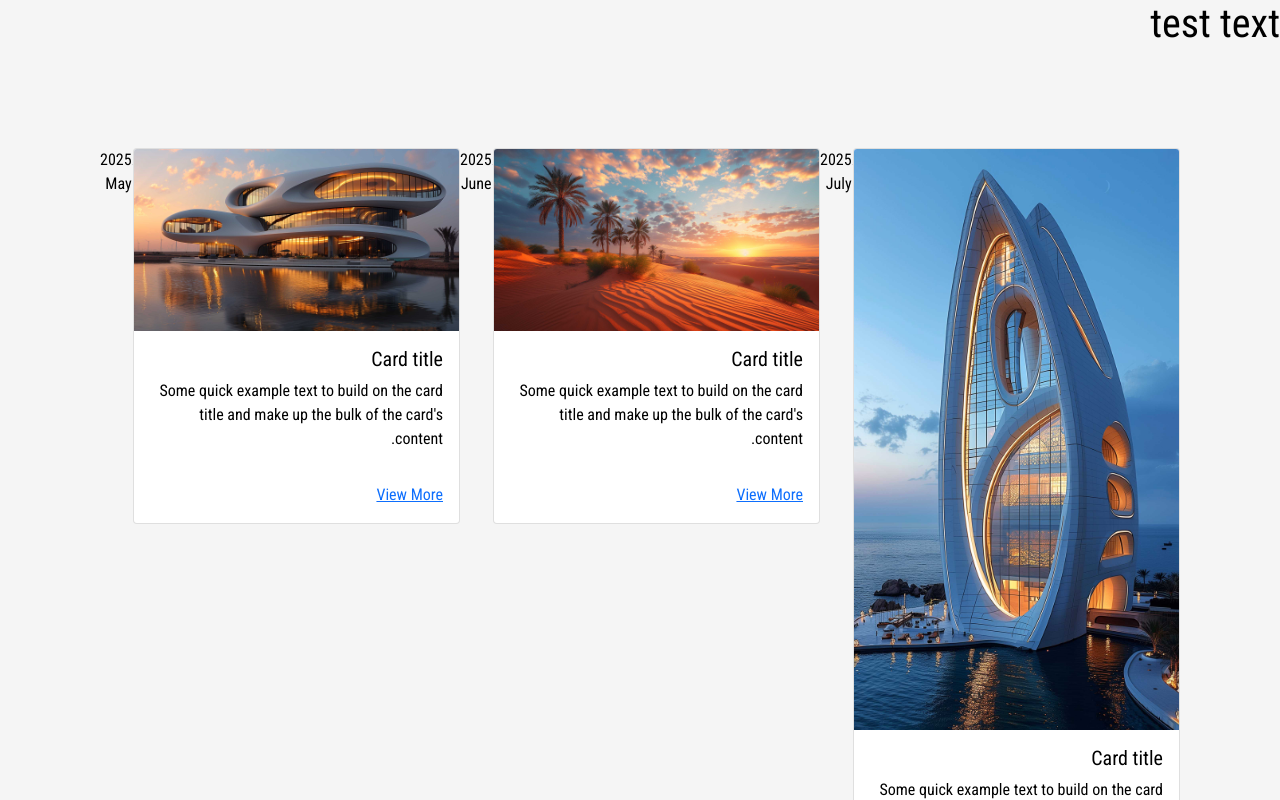
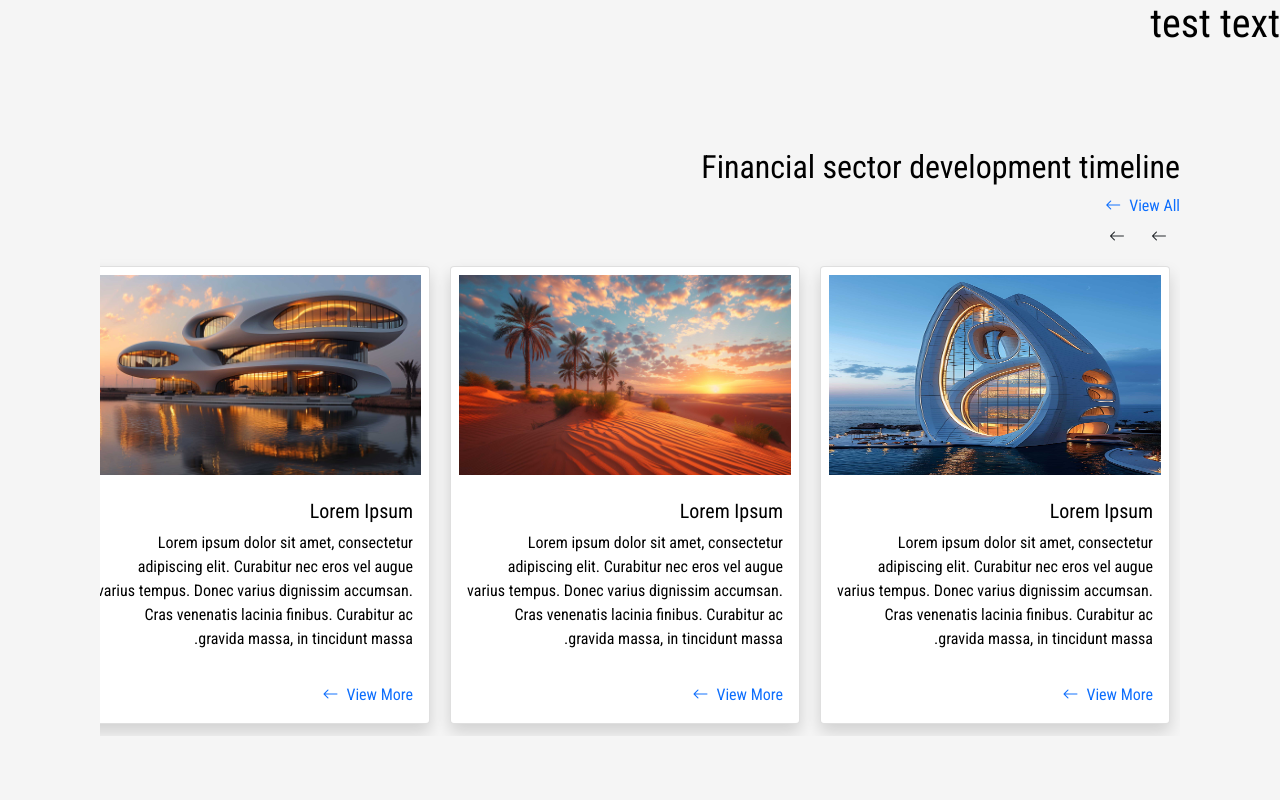
Before and after one commit to Csongi8916/webtown-app, a React (Vite) app: page / in a window 1280 px wide. Shown: the top 800 px of the page. Built offline with nearby package versions, Linux system fonts and the light colour scheme.

Commit message:
Card and Timeline components basically works

```diff
--- a/data/masonry.js
+++ b/data/masonry.js
@@ -14,43 +14,43 @@ const data = [
   {
     maxHeight: 70,
     data: [
-      { id: 1, title:'Lorem Ipsum', image: img010, height: 25, date: '2025 July', description: 'Lorem ipsum dolor sit amet, consectetur adipiscing elit. Curabitur nec eros vel augue varius tempus. Donec varius dignissim accumsan. Cras venenatis lacinia finibus. Curabitur ac gravida massa, in tincidunt massa. Nulla at diam vitae orci mattis mattis. Donec sit amet nisl id risus posuere tempus.' },
-      { id: 2, title:'Lorem Ipsum', image: img003, height: 10, date: '2025 June', description: 'Lorem ipsum dolor sit amet, consectetur adipiscing elit. Curabitur nec eros vel augue varius tempus. Donec varius dignissim accumsan. Cras venenatis lacinia finibus. Curabitur ac gravida massa, in tincidunt massa. Nulla at diam vitae orci mattis mattis. Donec sit amet nisl id risus posuere tempus.' },
-      { id: 3, title:'Lorem Ipsum', image: img002, height: 15, date: '2025 May', description: 'Lorem ipsum dolor sit amet, consectetur adipiscing elit. Curabitur nec eros vel augue varius tempus. Donec varius dignissim accumsan. Cras venenatis lacinia finibus. Curabitur ac gravida massa, in tincidunt massa. Nulla at diam vitae orci mattis mattis. Donec sit amet nisl id risus posuere tempus.' },
-      { id: 4, title:'Lorem Ipsum', image: img001, height: 20, date: '2025 April', description: 'Lorem ipsum dolor sit amet, consectetur adipiscing elit. Curabitur nec eros vel augue varius tempus. Donec varius dignissim accumsan. Cras venenatis lacinia finibus. Curabitur ac gravida massa, in tincidunt massa. Nulla at diam vitae orci mattis mattis. Donec sit amet nisl id risus posuere tempus.' },
+      { id: 1, title:'Lorem Ipsum', image: img010, height: 25, date: '2025 July', description: 'Lorem ipsum dolor sit amet, consectetur adipiscing elit. Curabitur nec eros vel augue varius tempus. Donec varius dignissim accumsan. Cras venenatis lacinia finibus. Curabitur ac gravida massa, in tincidunt massa.' },
+      { id: 2, title:'Lorem Ipsum', image: img003, height: 10, date: '2025 June', description: 'Lorem ipsum dolor sit amet, consectetur adipiscing elit. Curabitur nec eros vel augue varius tempus. Donec varius dignissim accumsan. Cras venenatis lacinia finibus. Curabitur ac gravida massa, in tincidunt massa.' },
+      { id: 3, title:'Lorem Ipsum', image: img002, height: 15, date: '2025 May', description: 'Lorem ipsum dolor sit amet, consectetur adipiscing elit. Curabitur nec eros vel augue varius tempus. Donec varius dignissim accumsan. Cras venenatis lacinia finibus. Curabitur ac gravida massa, in tincidunt massa.' },
+      { id: 4, title:'Lorem Ipsum', image: img001, height: 20, date: '2025 April', description: 'Lorem ipsum dolor sit amet, consectetur adipiscing elit. Curabitur nec eros vel augue varius tempus. Donec varius dignissim accumsan. Cras venenatis lacinia finibus. Curabitur ac gravida massa, in tincidunt massa.' },
     ]
   },
   {
     data: [
-      { id: 5, title:'Lorem Ipsum', image: img003, height: 10, date: '2025 March', description: 'Lorem ipsum dolor sit amet, consectetur adipiscing elit. Curabitur nec eros vel augue varius tempus. Donec varius dignissim accumsan. Cras venenatis lacinia finibus. Curabitur ac gravida massa, in tincidunt massa. Nulla at diam vitae orci mattis mattis. Donec sit amet nisl id risus posuere tempus.' },
-      { id: 6, title:'Lorem Ipsum', image: img001, height: 18, date: '2025 February', description: 'Lorem ipsum dolor sit amet, consectetur adipiscing elit. Curabitur nec eros vel augue varius tempus. Donec varius dignissim accumsan. Cras venenatis lacinia finibus. Curabitur ac gravida massa, in tincidunt massa. Nulla at diam vitae orci mattis mattis. Donec sit amet nisl id risus posuere tempus.' },
-      { id: 7, title:'Lorem Ipsum', image: img004, height: 10, date: '2025 January', description: 'Lorem ipsum dolor sit amet, consectetur adipiscing elit. Curabitur nec eros vel augue varius tempus. Donec varius dignissim accumsan. Cras venenatis lacinia finibus. Curabitur ac gravida massa, in tincidunt massa. Nulla at diam vitae orci mattis mattis. Donec sit amet nisl id risus posuere tempus.' },
-      { id: 8, title:'Lorem Ipsum', image: img011, height: 17, date: '2024 December', description: 'Lorem ipsum dolor sit amet, consectetur adipiscing elit. Curabitur nec eros vel augue varius tempus. Donec varius dignissim accumsan. Cras venenatis lacinia finibus. Curabitur ac gravida massa, in tincidunt massa. Nulla at diam vitae orci mattis mattis. Donec sit amet nisl id risus posuere tempus.' },
-      { id: 9, title:'Lorem Ipsum', image: img004, height: 15, date: '2024 November', description: 'Lorem ipsum dolor sit amet, consectetur adipiscing elit. Curabitur nec eros vel augue varius tempus. Donec varius dignissim accumsan. Cras venenatis lacinia finibus. Curabitur ac gravida massa, in tincidunt massa. Nulla at diam vitae orci mattis mattis. Donec sit amet nisl id risus posuere tempus.' },
+      { id: 5, title:'Lorem Ipsum', image: img003, height: 10, date: '2025 March', description: 'Lorem ipsum dolor sit amet, consectetur adipiscing elit. Curabitur nec eros vel augue varius tempus. Donec varius dignissim accumsan. Cras venenatis lacinia finibus. Curabitur ac gravida massa, in tincidunt massa.' },
+      { id: 6, title:'Lorem Ipsum', image: img001, height: 18, date: '2025 February', description: 'Lorem ipsum dolor sit amet, consectetur adipiscing elit. Curabitur nec eros vel augue varius tempus. Donec varius dignissim accumsan. Cras venenatis lacinia finibus. Curabitur ac gravida massa, in tincidunt massa.' },
+      { id: 7, title:'Lorem Ipsum', image: img004, height: 10, date: '2025 January', description: 'Lorem ipsum dolor sit amet, consectetur adipiscing elit. Curabitur nec eros vel augue varius tempus. Donec varius dignissim accumsan. Cras venenatis lacinia finibus. Curabitur ac gravida massa, in tincidunt massa.' },
+      { id: 8, title:'Lorem Ipsum', image: img011, height: 17, date: '2024 December', description: 'Lorem ipsum dolor sit amet, consectetur adipiscing elit. Curabitur nec eros vel augue varius tempus. Donec varius dignissim accumsan. Cras venenatis lacinia finibus. Curabitur ac gravida massa, in tincidunt massa.' },
+      { id: 9, title:'Lorem Ipsum', image: img004, height: 15, date: '2024 November', description: 'Lorem ipsum dolor sit amet, consectetur adipiscing elit. Curabitur nec eros vel augue varius tempus. Donec varius dignissim accumsan. Cras venenatis lacinia finibus. Curabitur ac gravida massa, in tincidunt massa.' },
     ]
   },
   {
     data: [
-      { id: 10, title:'Lorem Ipsum', image: img002, height: 10, date: '2024 October', description: 'Lorem ipsum dolor sit amet, consectetur adipiscing elit. Curabitur nec eros vel augue varius tempus. Donec varius dignissim accumsan. Cras venenatis lacinia finibus. Curabitur ac gravida massa, in tincidunt massa. Nulla at diam vitae orci mattis mattis. Donec sit amet nisl id risus posuere tempus.' },
-      { id: 11, title:'Lorem Ipsum', image: img006, height: 10, date: '2024 September', description: 'Lorem ipsum dolor sit amet, consectetur adipiscing elit. Curabitur nec eros vel augue varius tempus. Donec varius dignissim accumsan. Cras venenatis lacinia finibus. Curabitur ac gravida massa, in tincidunt massa. Nulla at diam vitae orci mattis mattis. Donec sit amet nisl id risus posuere tempus.' },
-      { id: 12, title:'Lorem Ipsum', image: img011, height: 25, date: '2024 August', description: 'Lorem ipsum dolor sit amet, consectetur adipiscing elit. Curabitur nec eros vel augue varius tempus. Donec varius dignissim accumsan. Cras venenatis lacinia finibus. Curabitur ac gravida massa, in tincidunt massa. Nulla at diam vitae orci mattis mattis. Donec sit amet nisl id risus posuere tempus.' },
-      { id: 13, title:'Lorem Ipsum', image: img005, height: 15, date: '2024 July', description: 'Lorem ipsum dolor sit amet, consectetur adipiscing elit. Curabitur nec eros vel augue varius tempus. Donec varius dignissim accumsan. Cras venenatis lacinia finibus. Curabitur ac gravida massa, in tincidunt massa. Nulla at diam vitae orci mattis mattis. Donec sit amet nisl id risus posuere tempus.' },
-      { id: 14, title:'Lorem Ipsum', image: img002, height: 10, date: '2024 June', description: 'Lorem ipsum dolor sit amet, consectetur adipiscing elit. Curabitur nec eros vel augue varius tempus. Donec varius dignissim accumsan. Cras venenatis lacinia finibus. Curabitur ac gravida massa, in tincidunt massa. Nulla at diam vitae orci mattis mattis. Donec sit amet nisl id risus posuere tempus.' },
+      { id: 10, title:'Lorem Ipsum', image: img002, height: 10, date: '2024 October', description: 'Lorem ipsum dolor sit amet, consectetur adipiscing elit. Curabitur nec eros vel augue varius tempus. Donec varius dignissim accumsan. Cras venenatis lacinia finibus. Curabitur ac gravida massa, in tincidunt massa.' },
+      { id: 11, title:'Lorem Ipsum', image: img006, height: 10, date: '2024 September', description: 'Lorem ipsum dolor sit amet, consectetur adipiscing elit. Curabitur nec eros vel augue varius tempus. Donec varius dignissim accumsan. Cras venenatis lacinia finibus. Curabitur ac gravida massa, in tincidunt massa.' },
+      { id: 12, title:'Lorem Ipsum', image: img011, height: 25, date: '2024 August', description: 'Lorem ipsum dolor sit amet, consectetur adipiscing elit. Curabitur nec eros vel augue varius tempus. Donec varius dignissim accumsan. Cras venenatis lacinia finibus. Curabitur ac gravida massa, in tincidunt massa.' },
+      { id: 13, title:'Lorem Ipsum', image: img005, height: 15, date: '2024 July', description: 'Lorem ipsum dolor sit amet, consectetur adipiscing elit. Curabitur nec eros vel augue varius tempus. Donec varius dignissim accumsan. Cras venenatis lacinia finibus. Curabitur ac gravida massa, in tincidunt massa.' },
+      { id: 14, title:'Lorem Ipsum', image: img002, height: 10, date: '2024 June', description: 'Lorem ipsum dolor sit amet, consectetur adipiscing elit. Curabitur nec eros vel augue varius tempus. Donec varius dignissim accumsan. Cras venenatis lacinia finibus. Curabitur ac gravida massa, in tincidunt massa.' },
     ]
   },
   {
     data: [
-      { id: 15, title:'Lorem Ipsum', image: img011, height: 25, date: '2024 May', description: 'Lorem ipsum dolor sit amet, consectetur adipiscing elit. Curabitur nec eros vel augue varius tempus. Donec varius dignissim accumsan. Cras venenatis lacinia finibus. Curabitur ac gravida massa, in tincidunt massa. Nulla at diam vitae orci mattis mattis. Donec sit amet nisl id risus posuere tempus.' },
-      { id: 16, title:'Lorem Ipsum', image: img002, height: 15, date: '2024 April', description: 'Lorem ipsum dolor sit amet, consectetur adipiscing elit. Curabitur nec eros vel augue varius tempus. Donec varius dignissim accumsan. Cras venenatis lacinia finibus. Curabitur ac gravida massa, in tincidunt massa. Nulla at diam vitae orci mattis mattis. Donec sit amet nisl id risus posuere tempus.' },
-      { id: 17, title:'Lorem Ipsum', image: img006, height: 10, date: '2024 March', description: 'Lorem ipsum dolor sit amet, consectetur adipiscing elit. Curabitur nec eros vel augue varius tempus. Donec varius dignissim accumsan. Cras venenatis lacinia finibus. Curabitur ac gravida massa, in tincidunt massa. Nulla at diam vitae orci mattis mattis. Donec sit amet nisl id risus posuere tempus.' },
-      { id: 18, title:'Lorem Ipsum', image: img009, height: 20, date: '2024 February', description: 'Lorem ipsum dolor sit amet, consectetur adipiscing elit. Curabitur nec eros vel augue varius tempus. Donec varius dignissim accumsan. Cras venenatis lacinia finibus. Curabitur ac gravida massa, in tincidunt massa. Nulla at diam vitae orci mattis mattis. Donec sit amet nisl id risus posuere tempus.' },
+      { id: 15, title:'Lorem Ipsum', image: img011, height: 25, date: '2024 May', description: 'Lorem ipsum dolor sit amet, consectetur adipiscing elit. Curabitur nec eros vel augue varius tempus. Donec varius dignissim accumsan. Cras venenatis lacinia finibus. Curabitur ac gravida massa, in tincidunt massa.' },
+      { id: 16, title:'Lorem Ipsum', image: img002, height: 15, date: '2024 April', description: 'Lorem ipsum dolor sit amet, consectetur adipiscing elit. Curabitur nec eros vel augue varius tempus. Donec varius dignissim accumsan. Cras venenatis lacinia finibus. Curabitur ac gravida massa, in tincidunt massa.' },
+      { id: 17, title:'Lorem Ipsum', image: img006, height: 10, date: '2024 March', description: 'Lorem ipsum dolor sit amet, consectetur adipiscing elit. Curabitur nec eros vel augue varius tempus. Donec varius dignissim accumsan. Cras venenatis lacinia finibus. Curabitur ac gravida massa, in tincidunt massa.' },
+      { id: 18, title:'Lorem Ipsum', image: img009, height: 20, date: '2024 February', description: 'Lorem ipsum dolor sit amet, consectetur adipiscing elit. Curabitur nec eros vel augue varius tempus. Donec varius dignissim accumsan. Cras venenatis lacinia finibus. Curabitur ac gravida massa, in tincidunt massa.' },
     ]
   },
   {
     data: [
-      { id: 19, title:'Lorem Ipsum', image: img010, height: 25, date: '2024 January', description: 'Lorem ipsum dolor sit amet, consectetur adipiscing elit. Curabitur nec eros vel augue varius tempus. Donec varius dignissim accumsan. Cras venenatis lacinia finibus. Curabitur ac gravida massa, in tincidunt massa. Nulla at diam vitae orci mattis mattis. Donec sit amet nisl id risus posuere tempus.' },
-      { id: 20, title:'Lorem Ipsum', image: img005, height: 15, date: '2023 December', description: 'Lorem ipsum dolor sit amet, consectetur adipiscing elit. Curabitur nec eros vel augue varius tempus. Donec varius dignissim accumsan. Cras venenatis lacinia finibus. Curabitur ac gravida massa, in tincidunt massa. Nulla at diam vitae orci mattis mattis. Donec sit amet nisl id risus posuere tempus.' },
-      { id: 21, title:'Lorem Ipsum', image: img008, height: 30, date: '2023 November', description: 'Lorem ipsum dolor sit amet, consectetur adipiscing elit. Curabitur nec eros vel augue varius tempus. Donec varius dignissim accumsan. Cras venenatis lacinia finibus. Curabitur ac gravida massa, in tincidunt massa. Nulla at diam vitae orci mattis mattis. Donec sit amet nisl id risus posuere tempus.' },
+      { id: 19, title:'Lorem Ipsum', image: img010, height: 25, date: '2024 January', description: 'Lorem ipsum dolor sit amet, consectetur adipiscing elit. Curabitur nec eros vel augue varius tempus. Donec varius dignissim accumsan. Cras venenatis lacinia finibus. Curabitur ac gravida massa, in tincidunt massa.' },
+      { id: 20, title:'Lorem Ipsum', image: img005, height: 15, date: '2023 December', description: 'Lorem ipsum dolor sit amet, consectetur adipiscing elit. Curabitur nec eros vel augue varius tempus. Donec varius dignissim accumsan. Cras venenatis lacinia finibus. Curabitur ac gravida massa, in tincidunt massa.' },
+      { id: 21, title:'Lorem Ipsum', image: img008, height: 30, date: '2023 November', description: 'Lorem ipsum dolor sit amet, consectetur adipiscing elit. Curabitur nec eros vel augue varius tempus. Donec varius dignissim accumsan. Cras venenatis lacinia finibus. Curabitur ac gravida massa, in tincidunt massa.' },
     ]
   },
 ];
--- a/src/App.jsx
+++ b/src/App.jsx
@@ -7,7 +7,7 @@ function App() {
       <main>
         <h1>test text</h1>
         <Timeline posts={data} />
-        {/*<Masonry images={data} />*/}
+        <Masonry images={data} />
       </main>
     );
   }
--- a/src/components/Card/Card.jsx
+++ b/src/components/Card/Card.jsx
@@ -4,19 +4,26 @@ function Card({ post }) {
   return (
     <>
       <div className={classes.cardContainer}>
-        <div className="card">
-          <img src={post.image} className="card-img-top" alt="..." />
-          <div className="card-body">
-            <h5 className="card-title">Card title</h5>
-            <p className="card-text">Some quick example text to build on the card title and make up the bulk of the card's content.</p>
+        <div className="card shadow ">
+          <div className="p-2">
+            <img src={post.image} className={classes.cardImage} alt="..." />
           </div>
           <div className="card-body">
-            <a href="#" className="card-link">View More</a>
+            <h5 className="card-title">{post.title}</h5>
+            <p className="card-text">{post.description}</p>
+          </div>
+          <div className="card-body">
+            <a href="#" className="card-link">
+              <span className="ms-2">View More</span>
+              <i class="bi bi-arrow-left"></i>
+            </a>
           </div>
         </div>
+        <div className="d-flex justify-content-center">
+          <hr className={classes.cardHr} />
+          <p className={classes.date}>{post.date}</p>
+        </div>
       </div>
-      <hr />
-      <p>{post.date}</p>
     </>
   );
 }
--- a/src/components/Card/Card.module.css
+++ b/src/components/Card/Card.module.css
@@ -1,12 +1,33 @@
-hr {
-  width: 3px;
-  height: 20px;
+a {
+  text-decoration: none;
+}
+
+a:hover {
+  text-decoration: underline;
+}
+
+.cardHr {
+  width: 2px;
+  height: 80px !important;
   display: block;
-  background-color: gray;
-  transform: rotate(90deg);
+  position: relative;
+  left: -30px;
+  background-color: black;
 }
 
 .cardContainer {
-  width: 80vw;
-  height: 35vh;
+  width: 30vw;
+  height: 20vh;
+  min-width: 350px;
+  margin: 10px;
 }
+
+.cardImage {
+  width: 100%;
+  height: 200px;
+}
+
+.date {
+  position: relative;
+  top: 100px;
+}
--- a/src/components/Timeline/Timeline.jsx
+++ b/src/components/Timeline/Timeline.jsx
@@ -5,12 +5,30 @@ import classes from './Timeline.module.css';
 function Timeline({ posts }) {
   return (
     <div className={classes.timeline}>
-      {console.log(posts)}
-      <div className="d-flex">
+      <div className={classes.header}>
+        <h2>Financial sector development timeline</h2>
+        <a href="#" className="me-auto">
+          <span className="ms-2">View All</span>
+            <i class="bi bi-arrow-left"></i>
+        </a>
+        <div className="d-flex me-auto">
+          <button className="btn">
+            <i class="bi bi-arrow-left"></i>
+          </button>
+          <button className="btn">
+            <i class="bi bi-arrow-left"></i>
+          </button>
+        </div>
+      </div>
+      <div className={classes.scrollbar}>
         <Card post={posts[0].data[0]} />
         <Card post={posts[0].data[1]} />
         <Card post={posts[0].data[2]} />
-        {console.log(posts[0].data[0])}
+        <Card post={posts[0].data[3]} />
+        <Card post={posts[1].data[0]} />
+        <Card post={posts[0].data[0]} />
+        <Card post={posts[0].data[0]} />
+        <Card post={posts[0].data[0]} />
       </div>
     </div>
   );
--- a/src/components/Timeline/Timeline.module.css
+++ b/src/components/Timeline/Timeline.module.css
@@ -6,6 +6,13 @@ a {
   margin: 100px;
 }
 
-#list.item-1 {
-  transition: width 2s, height 4s;
+.timeline header {
+  display: flex;
+  overflow-x: scroll;
 }
+
+.timeline .scrollbar {
+  height: 60vh;
+  display: flex;
+  overflow-x: scroll;
+}
--- a/src/index.css
+++ b/src/index.css
@@ -1,4 +1,5 @@
 @import url("https://fonts.googleapis.com/css2?family=Quicksand:wght@400;700&family=Roboto+Condensed:wght@400;700&display=swap");
+@import url("https://cdn.jsdelivr.net/npm/bootstrap-icons@1.10.3/font/bootstrap-icons.css");
 /*@import url('https://fonts.googleapis.com/css2?family=Roboto+Condensed:ital,wght@0,100..900;1,100..900&display=swap');*/
 
 * {
```
